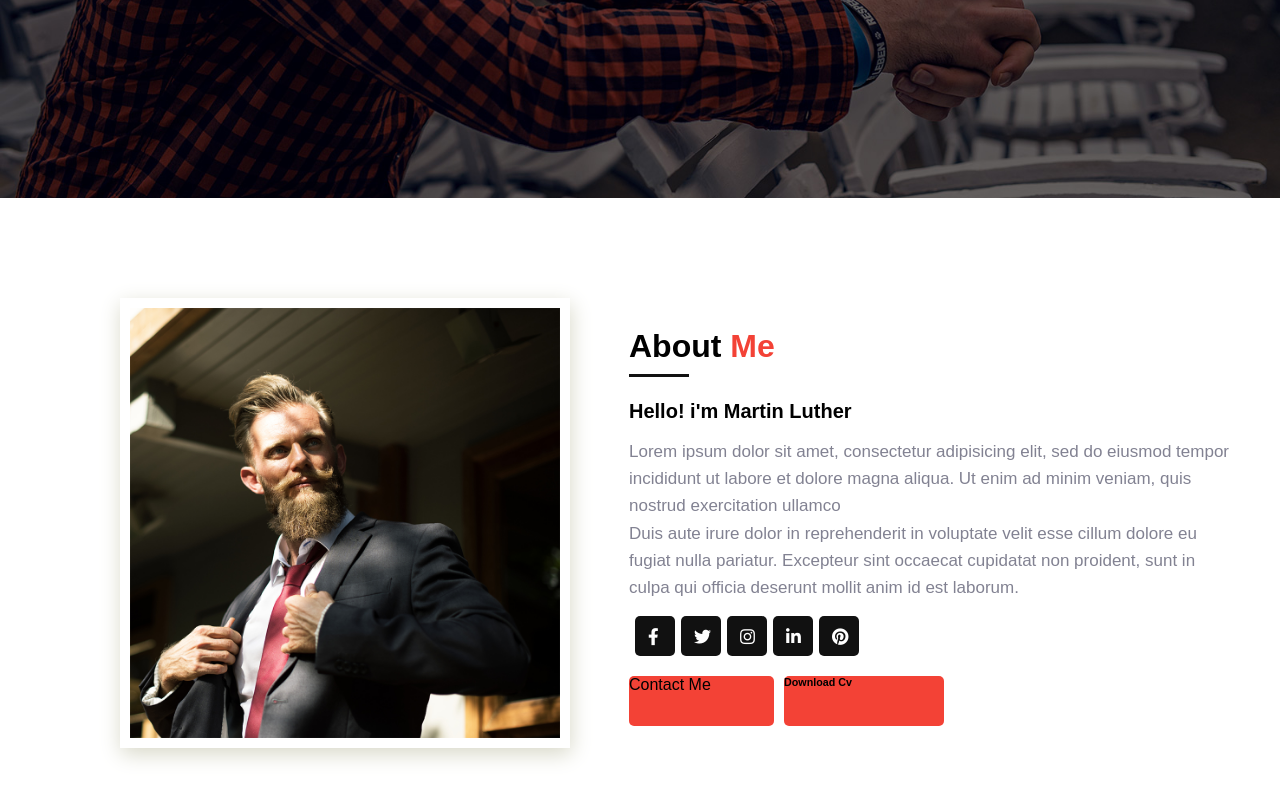
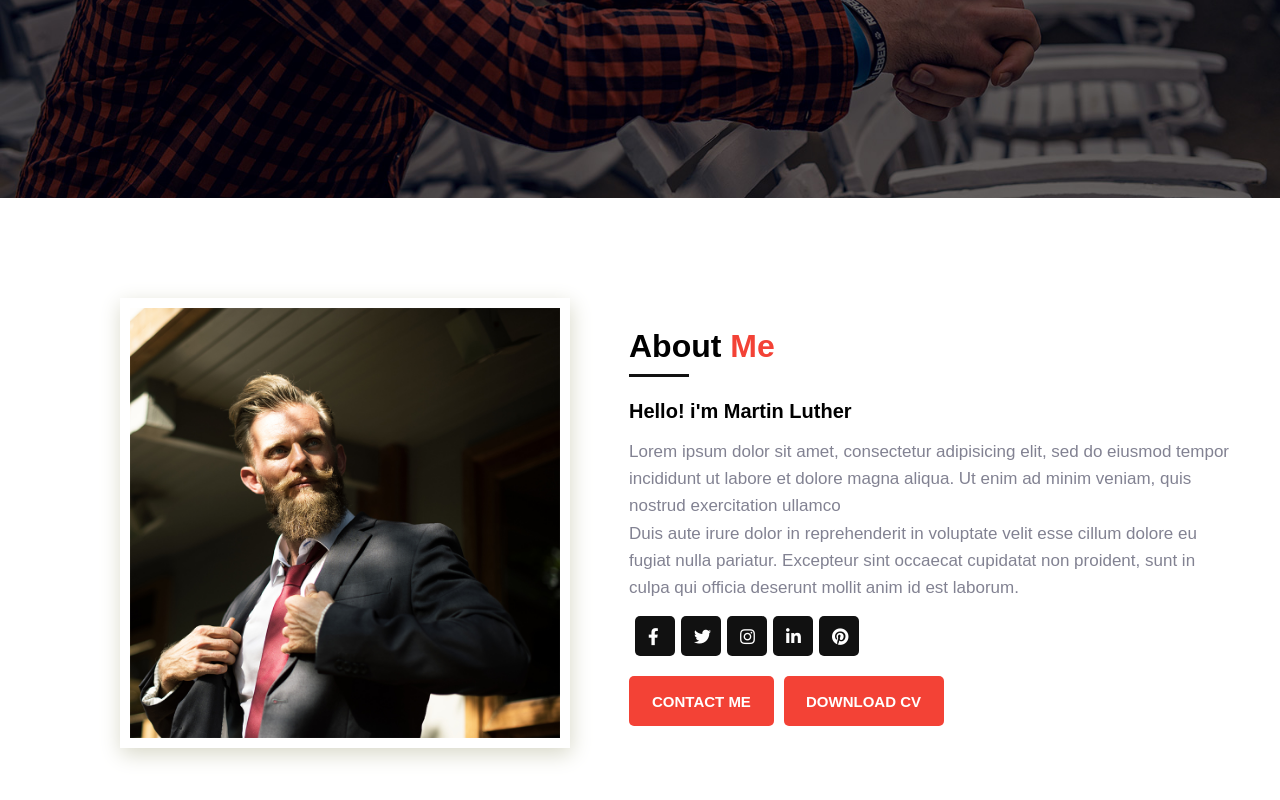
Before and after one commit to tasinislamkhan/martinLuther, a plain HTML site: page index.html in a window 1280 px wide. Shown: the part 672-1472 px from the top of the page. Drawn offline with Linux system fonts and the light colour scheme.

Commit message:
updateAboutMe

```diff
--- a/css/style.css
+++ b/css/style.css
@@ -12,7 +12,9 @@ a{
 li{
     list-style: none;
 }
-
+html{
+    scroll-behavior: smooth;
+}
 /*Header Part Start*/
 .header{
     height: 70px;
@@ -229,6 +231,18 @@ li{
       float: left;
       margin-left: -230px;
       margin-top: 75px;
+      transition: .6s;
+  }
+  .aboutMe_text #contactMe:hover{
+    background: #111;
+    box-shadow: 0px 8px 20px rgba(243, 66, 54, 0.59);
+    transition:  .5s;
+  }
+  .aboutMe_text #contactMe h4{
+      color: white;
+      text-transform: uppercase;
+      padding: 17px 23px;
+      font-size: 15px;
   }
   .aboutMe_text #download_cv{
       height: 50px;
@@ -239,5 +253,17 @@ li{
       float: left;
       margin-top: 75px;
       margin-left: -75px;
+      transition: .6s;
+  }
+  .aboutMe_text #download_cv:hover{
+    background: #111;
+    box-shadow: 0px 8px 20px rgba(243, 66, 54, 0.59);
+    transition:  .5s;
+  }
+  .aboutMe_text #download_cv h4{
+      color: white;
+      text-transform: uppercase;
+      padding: 17px 22px;
+      font-size: 15px;
   }
   /*About Me Part End*/
--- a/index.html
+++ b/index.html
@@ -24,7 +24,7 @@
                     <div class="menu">
                         <ul>
                             <a href="#"><li>Home</li></a>
-                            <a href="#"><li>About</li></a>
+                            <a href="#aboutMe"><li>About</li></a>
                             <a href="#"><li>Services</li></a>
                             <a href="#"><li>Portfolio</li></a>
                             <a href="#"><li>Blog</li></a>
@@ -86,12 +86,12 @@
 
                 <a href="#">
                     <div id="contactMe">
-                        contact me
+                        <h4>contact me</h4>
                     </div>
                 </a>
                 <a href="#">
                     <div id="download_cv">
-                        <h6>download cv</h6>
+                        <h4>download cv</h4>
                     </div>
                 </a>
             </div>
```
